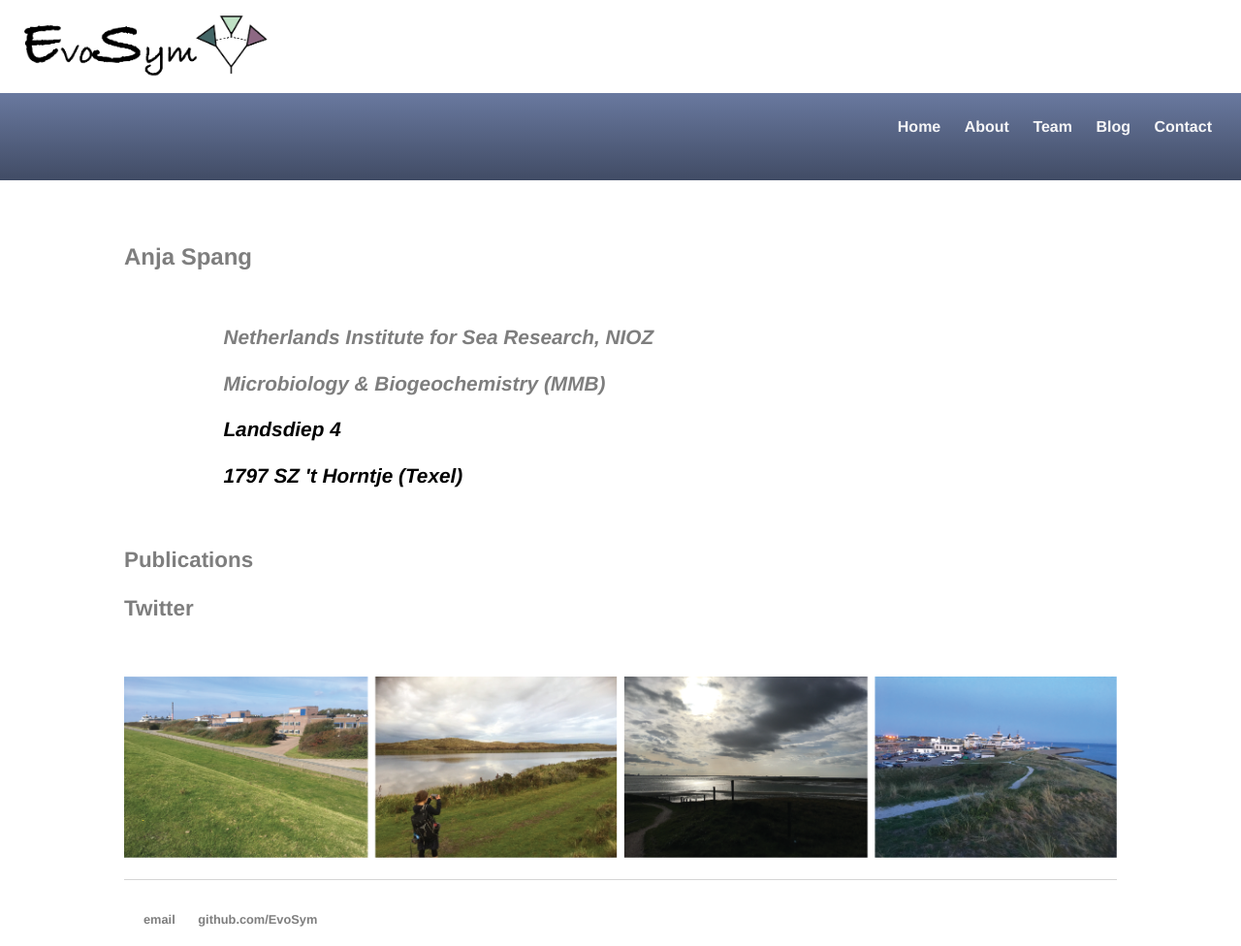
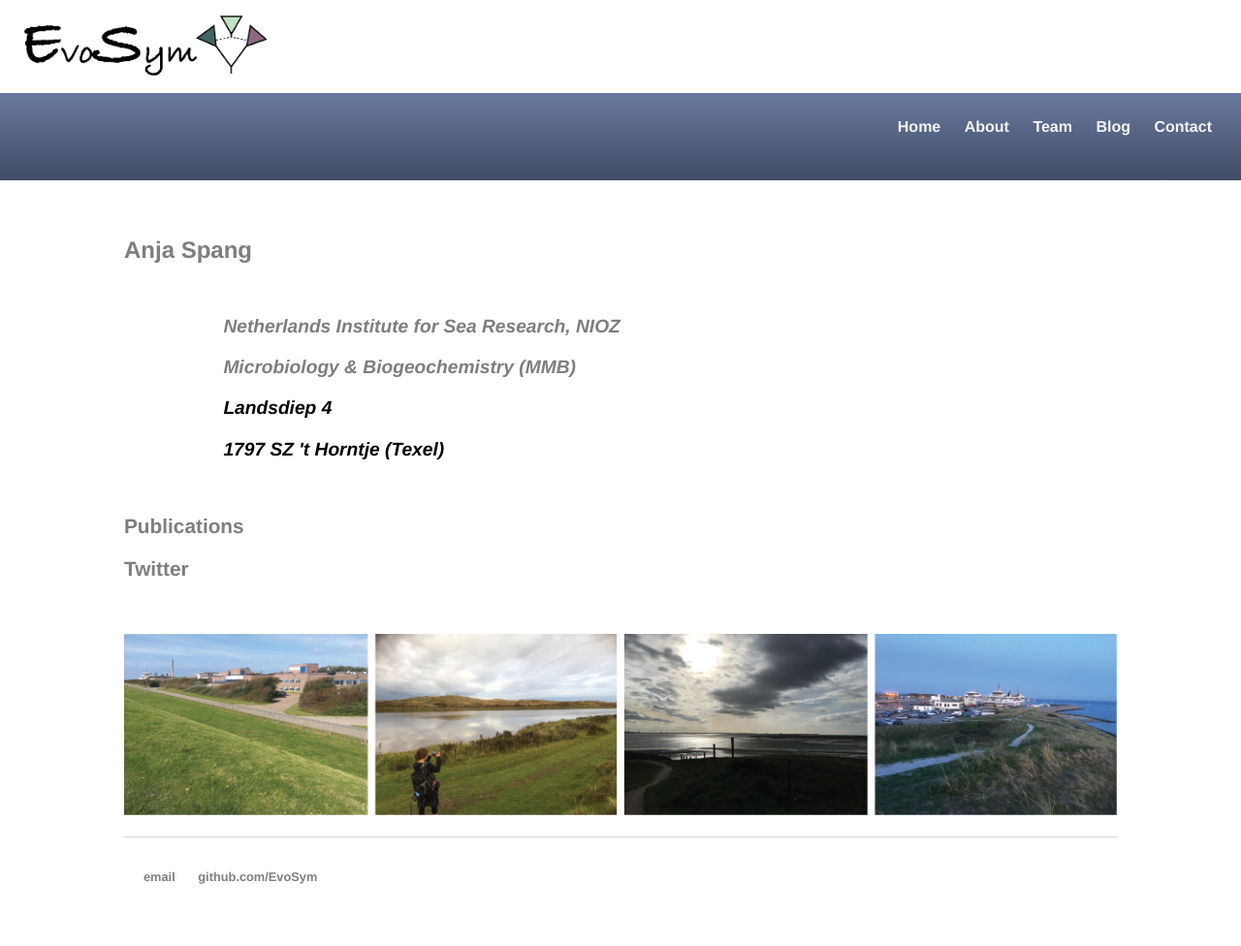
Before and after one commit to EvoSym/EvoSym.github.io, a Jekyll site: the page built from contact/index.html, in a window 1280 px wide. Shown: the whole page at 97% size. Built offline with Jekyll 4.4.1, drawn with Linux system fonts in a browser that asks for light colours; after the commit the page ends 932 px from its top, so only the background shows below that.

Commit message:
Update main.css

```diff
--- a/css/main.css
+++ b/css/main.css
@@ -50,9 +50,9 @@ h1 {
     margin-right: 10%;
 }
 p {
-    font-size: 1.2em;
+    font-size: 1.1em;
     font-family:'Helvetica', 'Arial', 'Sans-Serif';
-    line-height: 1.4em;
+    line-height: 1.3em;
     color: #333;
     margin-left: 10%;
     margin-right: 10%;
@@ -61,15 +61,15 @@ h2 {
     margin-left: 10%;
     margin-right: 10%;
     font-family:'Helvetica', 'Arial', 'Sans-Serif';
-    font-size: 1.4em;
-    line-height: 1.4em;
+    font-size: 1.3em;
+    line-height: 1.3em;
 }
 h3 {
     margin-left: 10%;
     margin-right: 10%;
     font-family:'Helvetica', 'Arial', 'Sans-Serif';
-    font-size: 1.3em;
-    line-height: 1.3em;
+    font-size: 1.2em;
+    line-height: 1.2em;
 }
 posts {
     margin-left: 10%;
```
